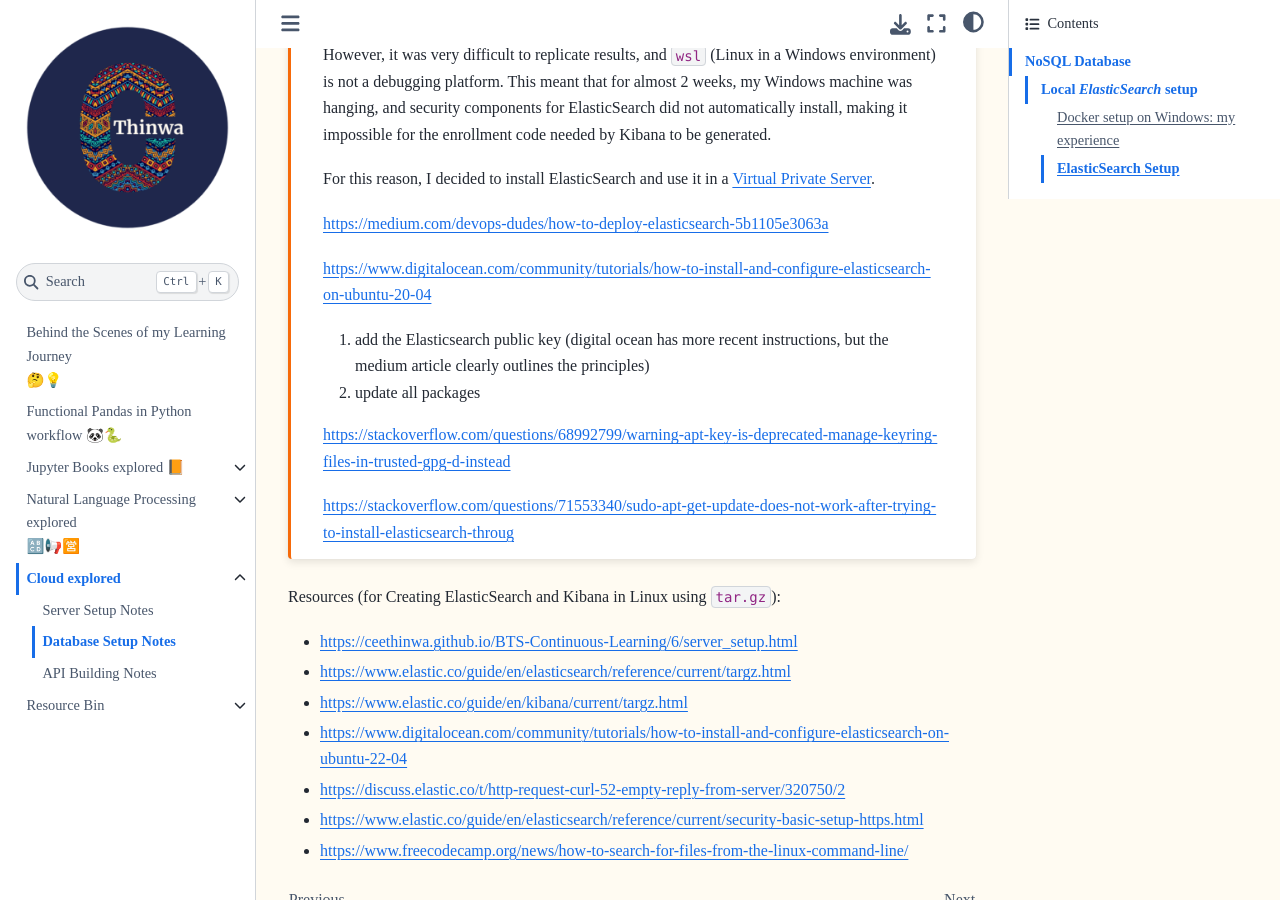
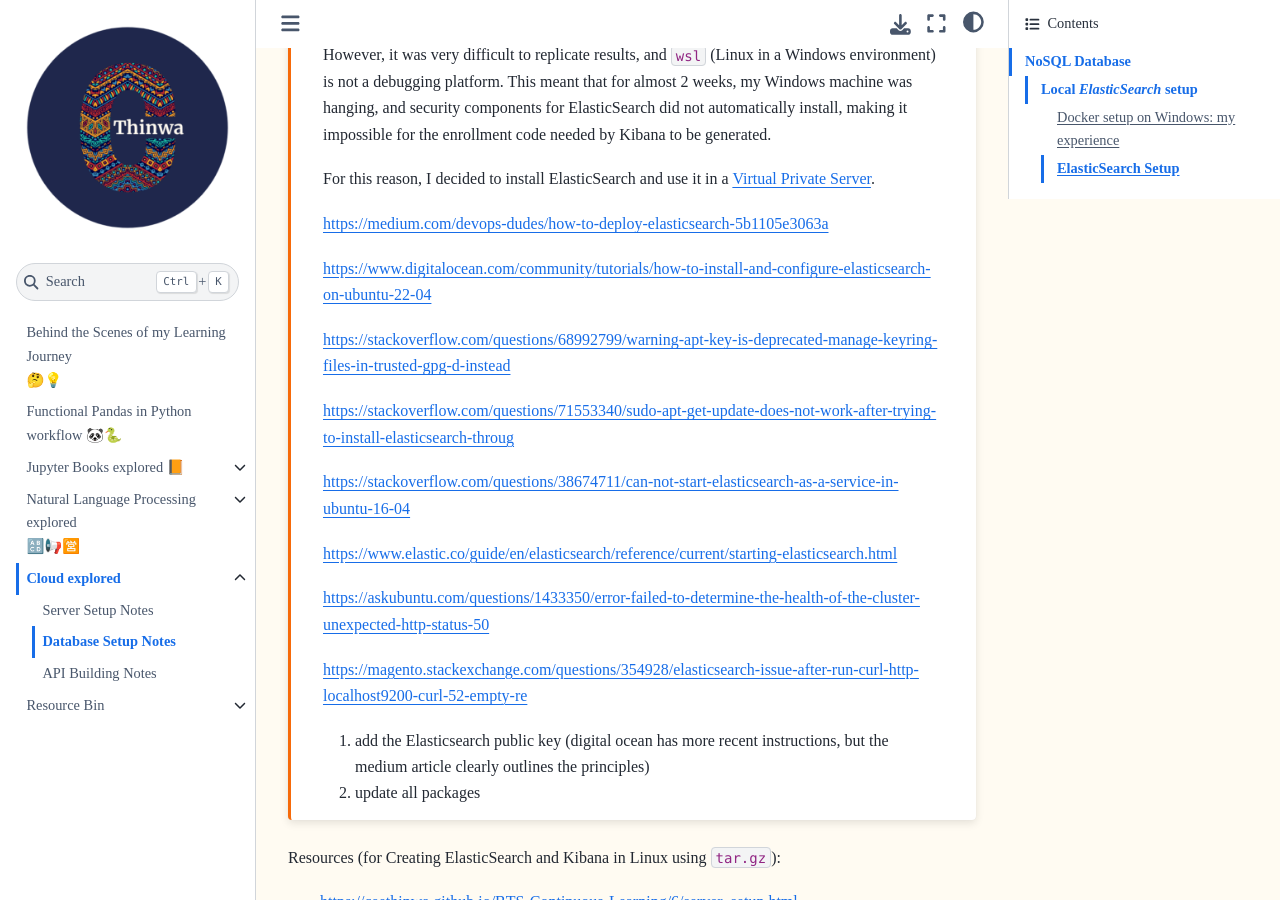
Before and after one commit to CeeThinwa/BTS-Continuous-Learning, a Jupyter Book: the page built from book/6/database_setup.md, in a window 1280 px wide and 900 px high, scrolled down 9209 px. Built offline with Jupyter Book 1.0.4 settings and Sphinx 7.4.7 and the Sphinx Book theme 1.1.4, drawn with Linux system fonts in a browser that asks for light colours; some of the changed lines change nothing that is shown.

Commit message:
Update database_setup.md

```diff
--- a/book/6/database_setup.md
+++ b/book/6/database_setup.md
@@ -143,15 +143,22 @@ For this reason, I decided to install ElasticSearch and use it in a [Virtual Pri
 
 https://medium.com/devops-dudes/how-to-deploy-elasticsearch-5b1105e3063a
 
-https://www.digitalocean.com/community/tutorials/how-to-install-and-configure-elasticsearch-on-ubuntu-20-04
-
-1. add the Elasticsearch public key (digital ocean has more recent instructions, but the medium article clearly outlines the principles)
-2. update all packages
+https://www.digitalocean.com/community/tutorials/how-to-install-and-configure-elasticsearch-on-ubuntu-22-04
 
 https://stackoverflow.com/questions/68992799/warning-apt-key-is-deprecated-manage-keyring-files-in-trusted-gpg-d-instead
 
 https://stackoverflow.com/questions/71553340/sudo-apt-get-update-does-not-work-after-trying-to-install-elasticsearch-throug
 
+https://stackoverflow.com/questions/38674711/can-not-start-elasticsearch-as-a-service-in-ubuntu-16-04
+
+https://www.elastic.co/guide/en/elasticsearch/reference/current/starting-elasticsearch.html
+
+https://askubuntu.com/questions/1433350/error-failed-to-determine-the-health-of-the-cluster-unexpected-http-status-50
+
+https://magento.stackexchange.com/questions/354928/elasticsearch-issue-after-run-curl-http-localhost9200-curl-52-empty-re
+
+1. add the Elasticsearch public key (digital ocean has more recent instructions, but the medium article clearly outlines the principles)
+2. update all packages
 
 :::
 
```
